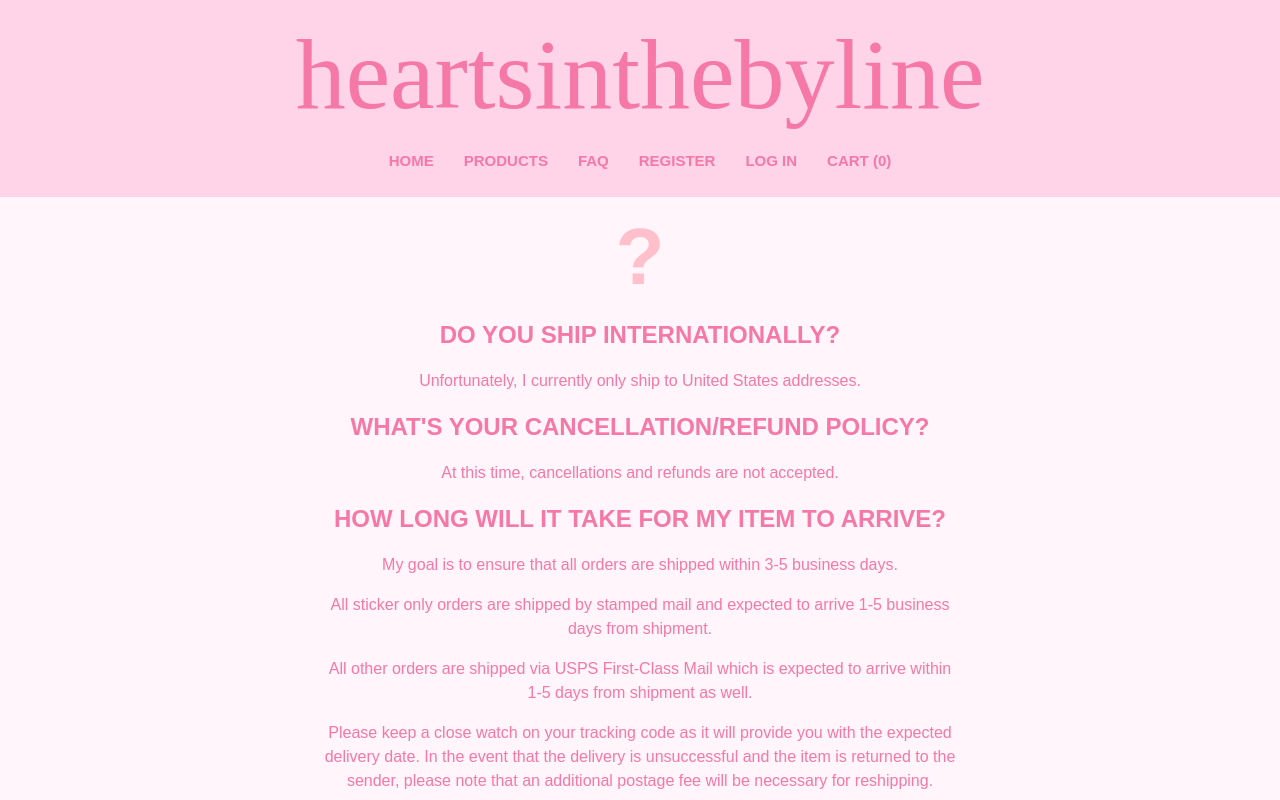
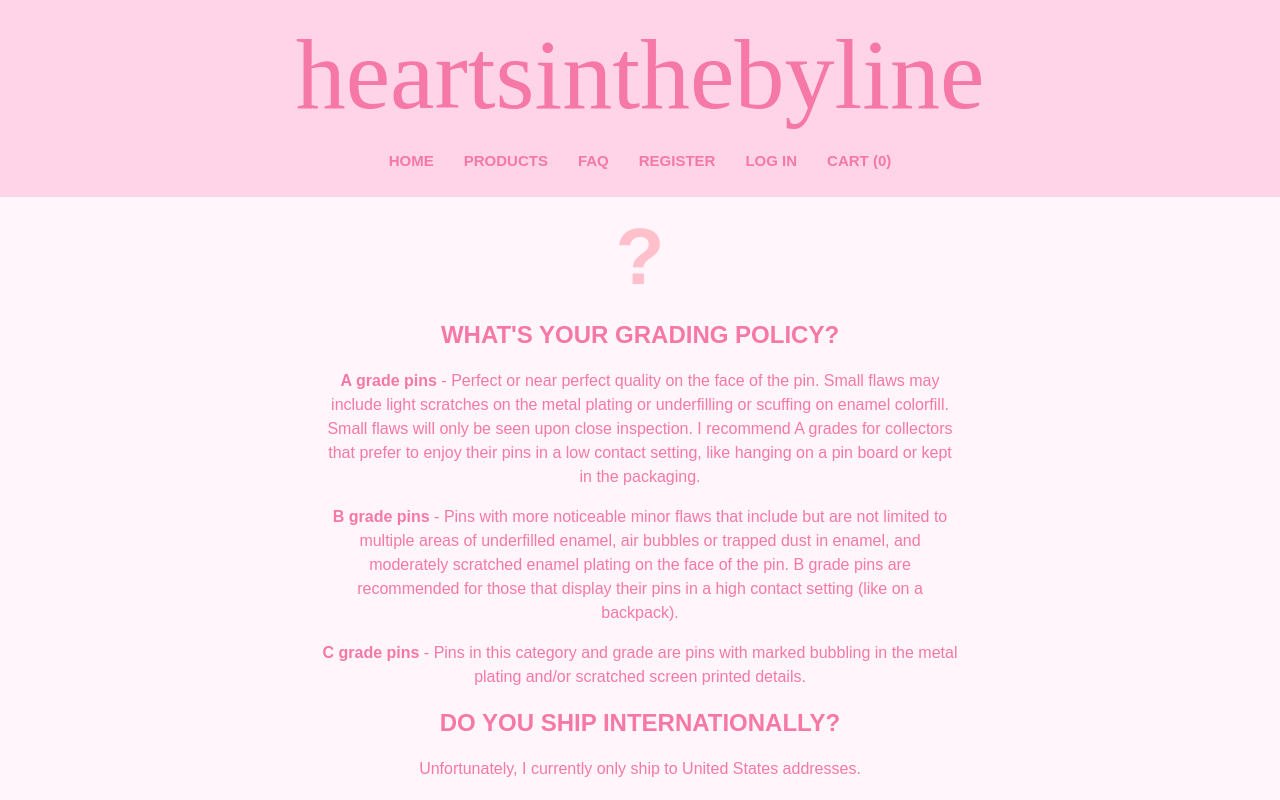
Before and after one commit to aliciahetrick/heartsinthebyline, a React (Create React App) app in the folder frontend/: page /faq in a window 1280 px wide. Shown: the top 800 px of the page. Built offline with nearby package versions, Linux system fonts and the light colour scheme; no server answers; a web font is replaced by a local one; what chance would draw is missing.

Commit message:
Add grading policy to FAQs

```diff
--- a/frontend/src/components/FAQ.jsx
+++ b/frontend/src/components/FAQ.jsx
@@ -5,6 +5,28 @@ const FAQ = () => {
     <>
       <QuestionMark>?</QuestionMark>
       <Container>
+        <Question>What's your grading policy?</Question>
+        <Answer>
+          <b>A grade pins</b> - Perfect or near perfect quality on the face of
+          the pin. Small flaws may include light scratches on the metal plating
+          or underfilling or scuffing on enamel colorfill. Small flaws will only
+          be seen upon close inspection. I recommend A grades for collectors
+          that prefer to enjoy their pins in a low contact setting, like hanging
+          on a pin board or kept in the packaging.
+        </Answer>
+        <Answer>
+          <b>B grade pins</b> - Pins with more noticeable minor flaws that
+          include but are not limited to multiple areas of underfilled enamel,
+          air bubbles or trapped dust in enamel, and moderately scratched enamel
+          plating on the face of the pin. B grade pins are recommended for those
+          that display their pins in a high contact setting (like on a
+          backpack).
+        </Answer>
+        <Answer>
+          <b>C grade pins</b> - Pins in this category and grade are pins with
+          marked bubbling in the metal plating and/or scratched screen printed
+          details.
+        </Answer>
         <Question>Do you ship internationally?</Question>
         <Answer>
           Unfortunately, I currently only ship to United States addresses.
--- a/frontend/src/components/products/SingleProduct.jsx
+++ b/frontend/src/components/products/SingleProduct.jsx
@@ -4,6 +4,7 @@ import { useNavigate, useParams } from "react-router-dom";
 import { addToCart, getTotals } from "../../features/cartSlice";
 import { fetchSingleProductAsync } from "../../features/productsSlice";
 import styled from "styled-components";
+import { Link } from "react-router-dom";
 
 import { BREAKPOINTS } from "../../constants/breakpoints";
 import SoldOutBadge from "./SoldOutBadge";
@@ -85,7 +86,13 @@ const SingleProduct = () => {
               {singleProduct.type === "pin" ? (
                 <>
                   <p>
-                    Grade / see <b>Grading Policy</b>:
+                    Grade / see{" "}
+                    <Link
+                      to={`/faq/`}
+                      style={{ textDecoration: "none", color: "black" }}>
+                      <b>Grading Policy</b>{" "}
+                    </Link>
+                    :
                   </p>
                   <GradeButtonsContainer onChange={handleChangeGrade}>
                     <GradeButton>
```
